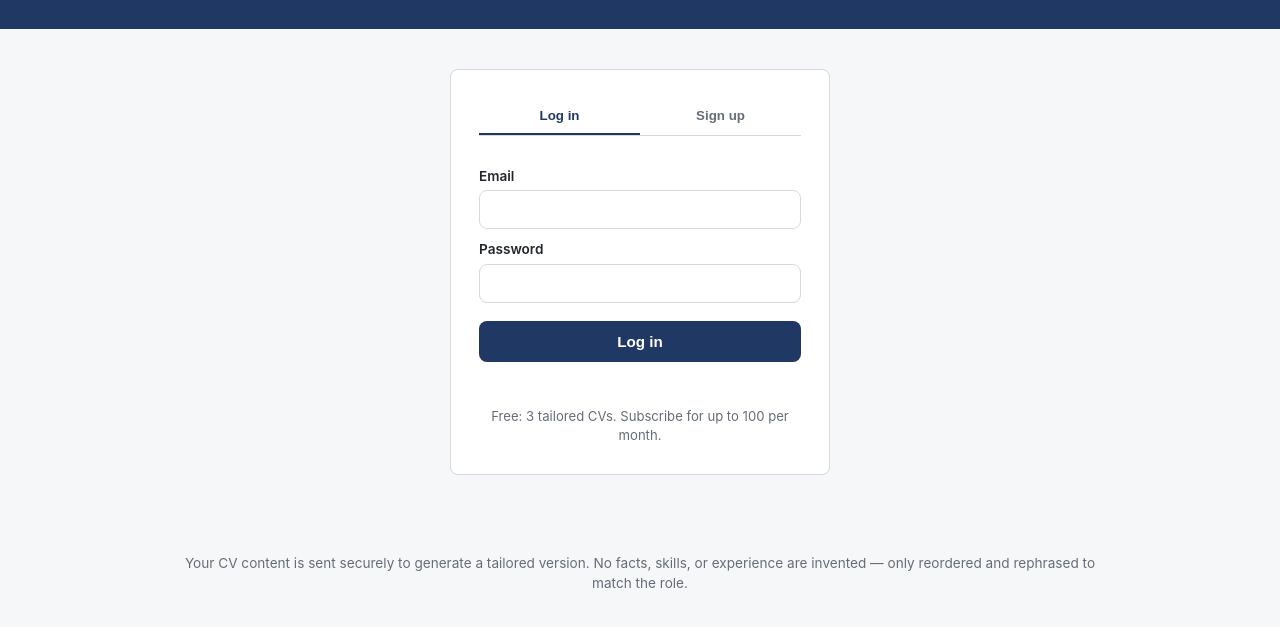
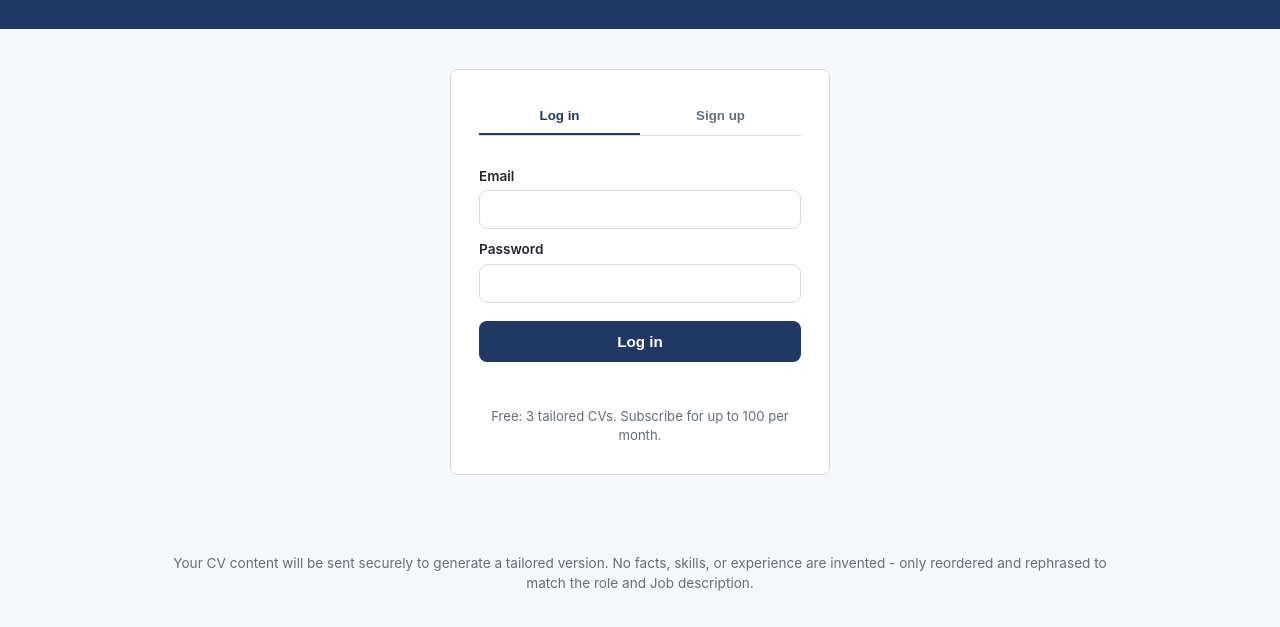
Before and after one commit to gagansr30/cv-tailor, a website: page index.html in a window 1280 px wide. Shown: the part 107-734 px from the top of the page. Drawn offline with nearby package versions, Linux system fonts and the light colour scheme; no server answers; a script that the page names is missing.

Commit message:
Update project

```diff
--- a/index.html
+++ b/index.html
@@ -83,7 +83,7 @@
 
   <footer class="site-footer">
     <div class="container">
-      <p>Your CV content is sent securely to generate a tailored version. No facts, skills, or experience are invented — only reordered and rephrased to match the role.</p>
+      <p>Your CV content will be sent securely to generate a tailored version. No facts, skills, or experience are invented - only reordered and rephrased to match the role and Job description.</p>
     </div>
   </footer>
 
```
